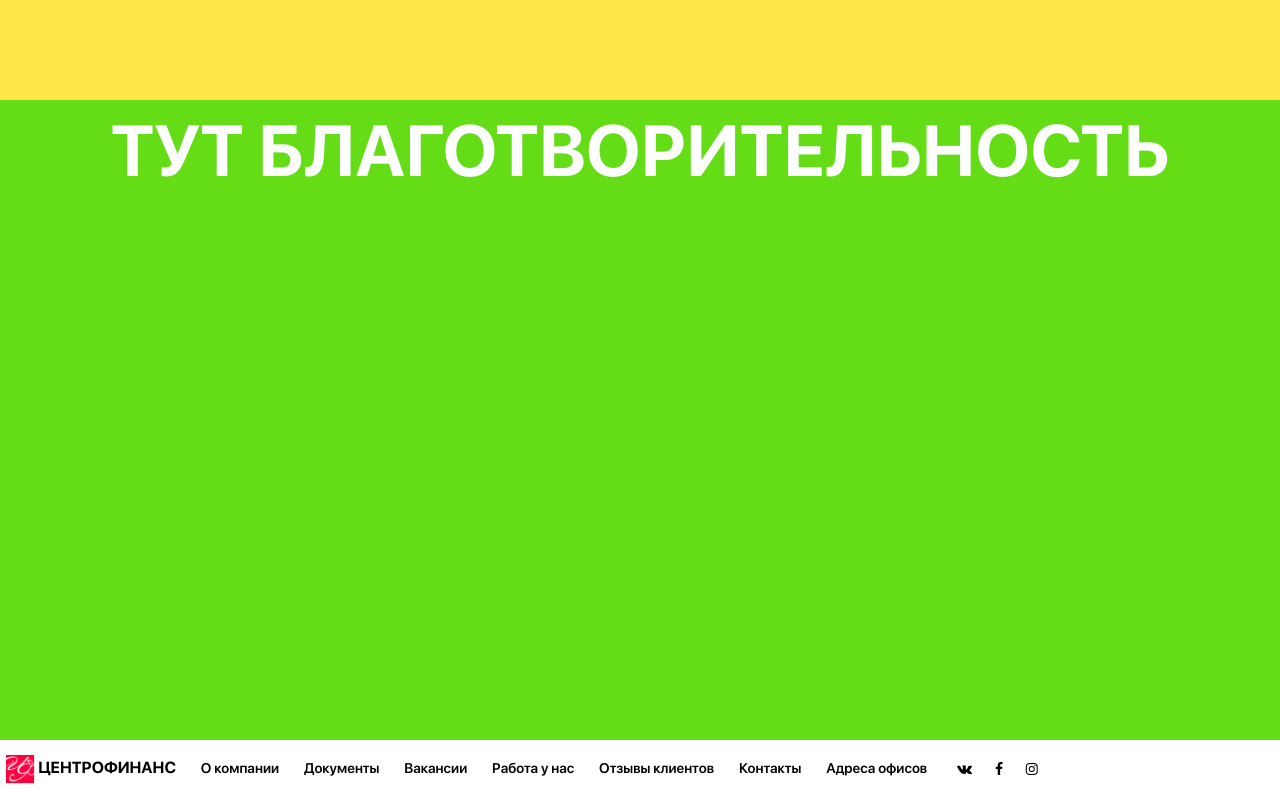
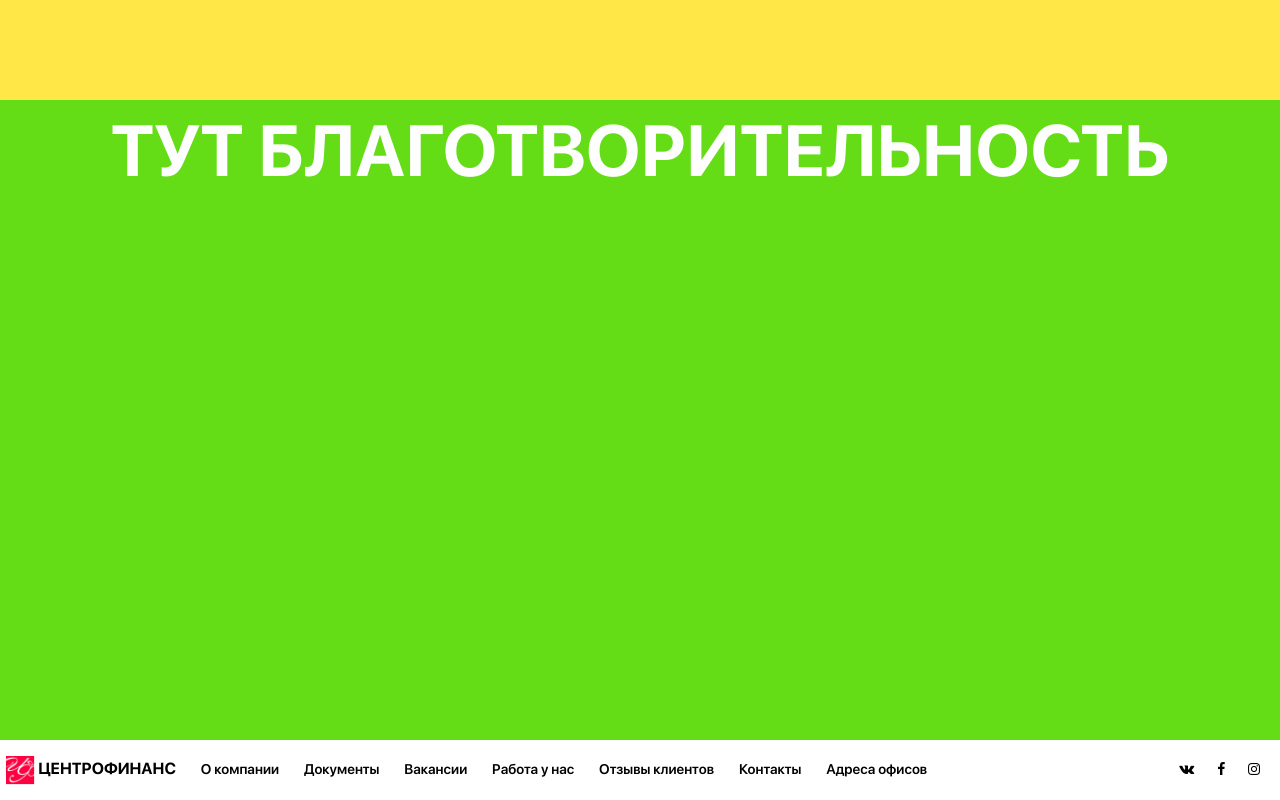
Before and after one commit to HoneyGood/centFin, a plain HTML site: page index.html in a window 1280 px wide. Shown: the part 1901-2701 px from the top of the page. Drawn offline with Linux system fonts and the light colour scheme.

Commit message:
footer display flex

```diff
--- a/css/style.css
+++ b/css/style.css
@@ -43,6 +43,9 @@
     background-color: #fff;
     color: #000000;
     padding-right: 10px;
+    display: flex;
+    align-items: center;
+    flex-wrap: wrap;
 }
 
 .footer1 a {
@@ -94,6 +97,8 @@ a.m3-scroll-arr {
 }
 
 .widget-social-icons {
+    width: 150px;
+    margin-left: auto;
     list-style: none;
     text-align: right;
     display: inline-block;
```
